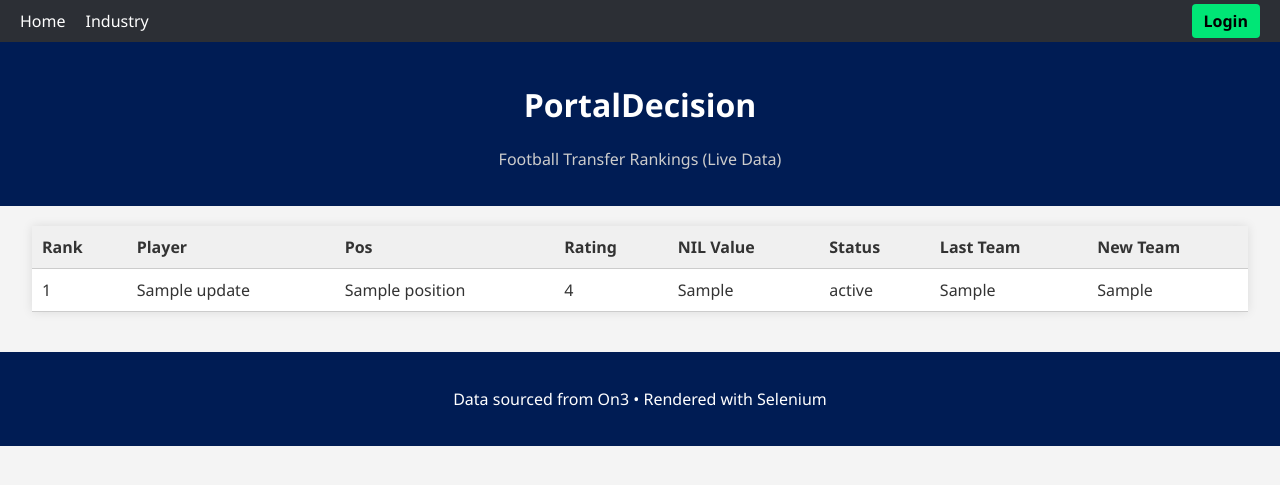
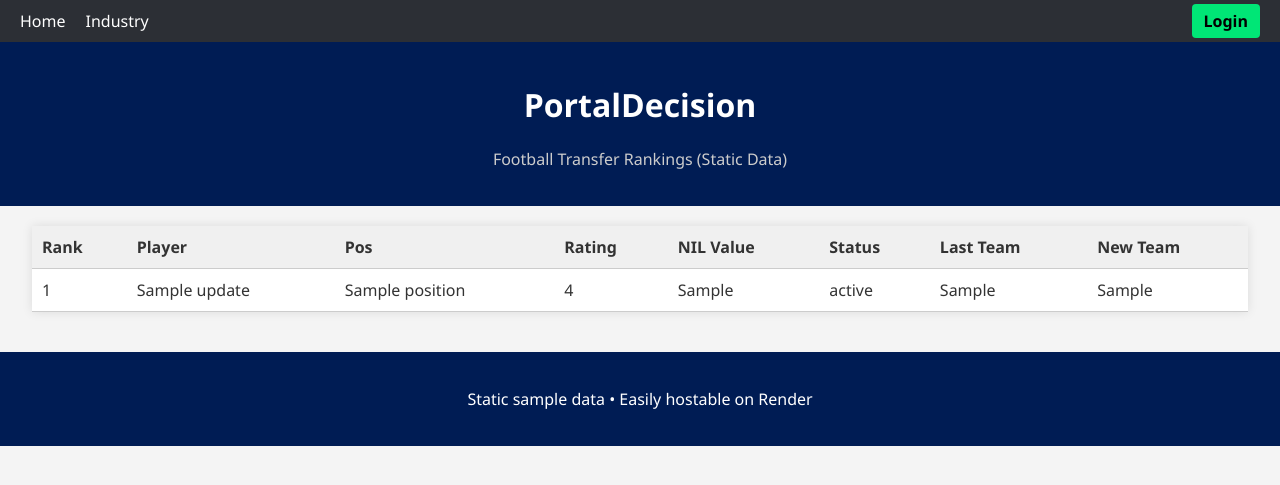
Before and after one commit to ericsjaffe/TransferPortal, a Flask app: template templates/index.html in a window 1280 px wide. Shown: the top 485 px of the page. Run offline with Flask 3, Linux system fonts and the light colour scheme; the template is opened without the code that fills it: most values are stand-ins (such as "Sample title", 1, 10 or a date in 2020).

Commit message:
Add files via upload

```diff
--- a/app.py
+++ b/app.py
@@ -1,16 +1,16 @@
-from flask import Flask, render_template, jsonify
-from scraper import get_ranking_data
+from flask import Flask, render_template
+import json
 
 app = Flask(__name__)
 
+def get_static_data():
+    with open("static_data.json", "r") as f:
+        return json.load(f)
+
 @app.route("/")
 def home():
-    updates = get_ranking_data()
+    updates = get_static_data()
     return render_template("index.html", updates=updates)
-
-@app.route("/api/updates")
-def api_updates():
-    return jsonify(get_ranking_data())
 
 if __name__ == "__main__":
     app.run(debug=True)
--- a/requirements.txt
+++ b/requirements.txt
@@ -1,4 +1 @@
 flask
-selenium
-beautifulsoup4
-gunicorn
--- /dev/null
+++ b/static_data.json
@@ -0,0 +1 @@
+[{"rank": "1", "name": "Carson Beck", "position": "QB", "rating": "98.22", "nil_value": "$4.3M", "status": "Enrolled", "last_team": "Georgia", "new_team": "Miami"}, {"rank": "2", "name": "Nico Iamaleava", "position": "QB", "rating": "97.94", "nil_value": "$2M", "status": "Committed", "last_team": "Tennessee", "new_team": "UCLA"}, {"rank": "3", "name": "John Mateer", "position": "QB", "rating": "97.01", "nil_value": "$2.7M", "status": "Enrolled", "last_team": "Washington State", "new_team": "Oklahoma"}]
--- a/templates/index.html
+++ b/templates/index.html
@@ -2,7 +2,7 @@
 <html lang="en">
 <head>
   <meta charset="UTF-8">
-  <title>PortalDecision Rankings (Selenium)</title>
+  <title>PortalDecision Rankings (Static)</title>
   <link rel="stylesheet" href="/static/style.css">
 </head>
 <body>
@@ -17,7 +17,7 @@
 
   <header class="site-header">
     <h1>PortalDecision</h1>
-    <p class="subtitle">Football Transfer Rankings (Live Data)</p>
+    <p class="subtitle">Football Transfer Rankings (Static Data)</p>
   </header>
 
   <main>
@@ -52,7 +52,7 @@
   </main>
 
   <footer>
-    <p>Data sourced from On3 • Rendered with Selenium</p>
+    <p>Static sample data • Easily hostable on Render</p>
   </footer>
 
 </body>
```
